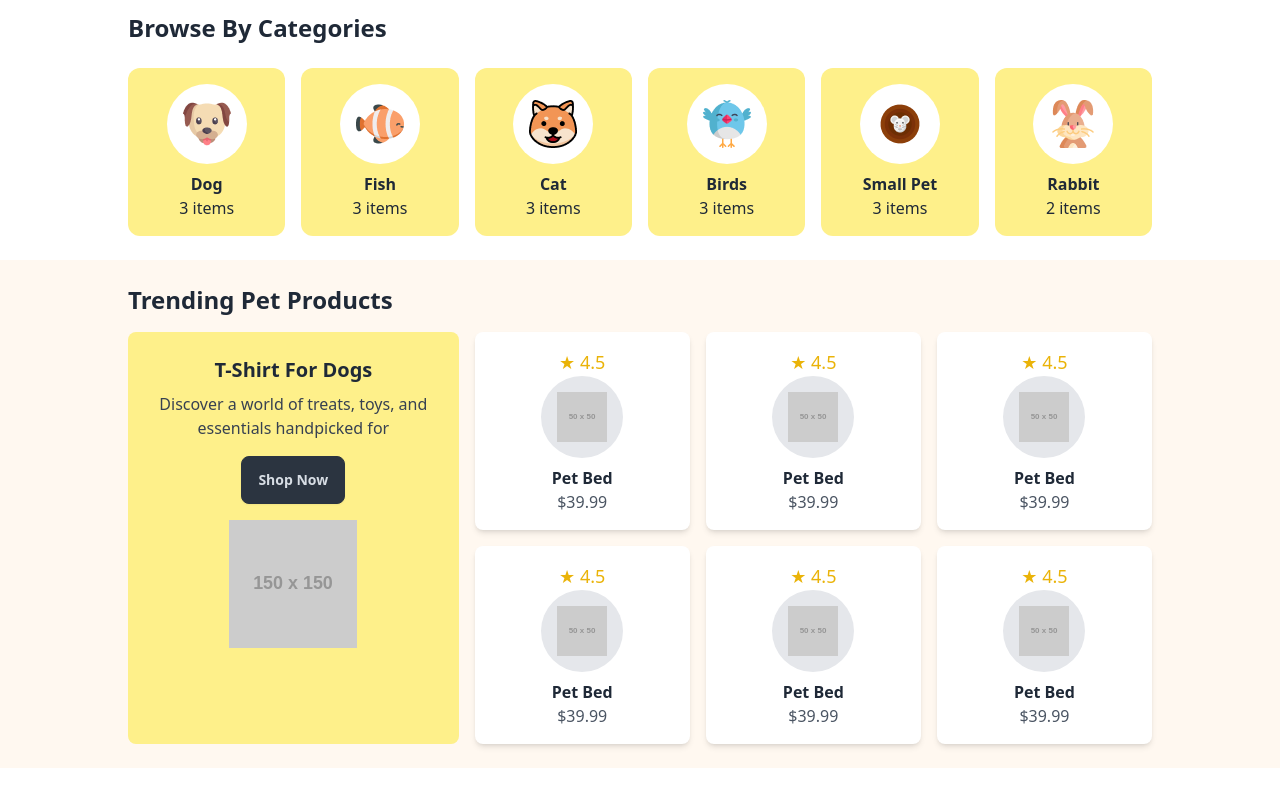
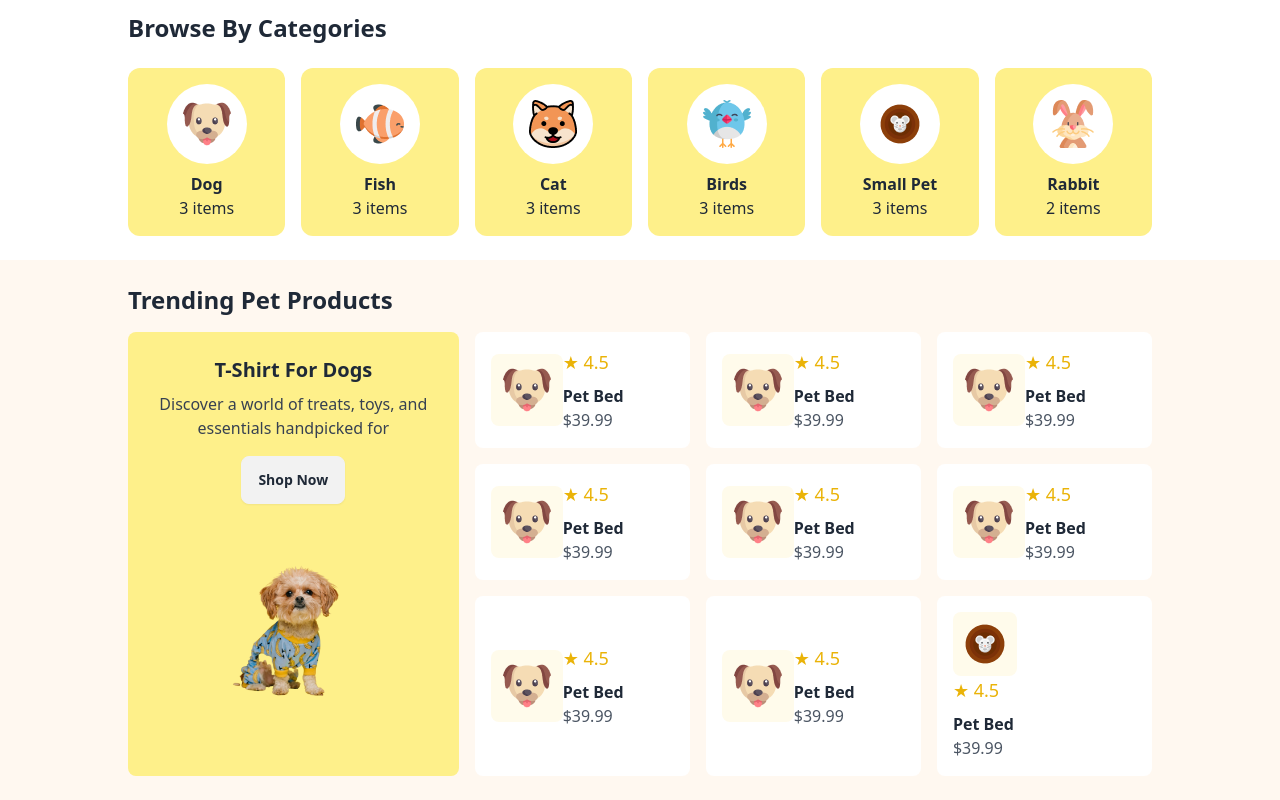
Before and after one commit to niloy200119/Assignment3, a plain HTML site: page index.html in a window 1280 px wide. Shown: the part 2316-3116 px from the top of the page. Before the commit the page ends 3084 px from the top, so only its background shows below. Drawn offline with nearby package versions, Linux system fonts and the light colour scheme; placeholder pictures from the web are drawn by us; a web font is replaced by a local one.

Commit message:
half done

```diff
--- a/index.html
+++ b/index.html
@@ -222,7 +222,6 @@
           </div>
         </div>
       </section>
-
       <section class="p-6">
         <div class="max-w-5xl mx-auto">
           <h2 class="text-2xl font-bold text-left mb-6">
@@ -303,7 +302,6 @@
           <h1 class="text-2xl font-bold mb-4">Trending Pet Products</h1>
 
           <div class="grid grid-cols-1 md:grid-cols-3 gap-4">
-            <!-- Featured Product -->
             <div
               class="bg-yellow-200 p-6 rounded-lg md:col-span-1 flex flex-col items-center text-center"
             >
@@ -311,78 +309,123 @@
               <p class="text-gray-700 mb-4">
                 Discover a world of treats, toys, and essentials handpicked for
               </p>
-              <button class="btn btn-neutral">Shop Now</button>
+              <button class="btn">Shop Now</button>
               <img
-                src="https://via.placeholder.com/150"
+                src="c1-assets/cute-pet-small.png"
                 alt="Dog T-Shirt"
                 class="mt-4 w-32"
               />
             </div>
-
-            <!-- Product Grid -->
             <div
               class="grid grid-cols-2 md:grid-cols-2 lg:grid-cols-3 gap-4 md:col-span-2"
             >
-              <!-- Repeat this block for multiple products -->
-              <div
-                class="bg-white p-4 shadow-md rounded-lg flex flex-col items-center"
-              >
+              <div class="bg-white p-4 rounded-lg flex items-center text-left">
+                <img
+                  class="bg-amber-50 p-3 rounded-lg"
+                  src="c1-assets/dog-cartoon.png"
+                  alt="Pet Bed"
+                />
+                <div>
                   <span class="text-yellow-500 text-lg">&#9733; 4.5</span>
-                <div class="bg-gray-200 rounded-full p-4">
-                  <img src="https://via.placeholder.com/50" alt="Pet Bed" />
-                </div>
                   <h3 class="font-semibold mt-2">Pet Bed</h3>
                   <p class="text-gray-600">$39.99</p>
                 </div>
-              <div
-                class="bg-white p-4 shadow-md rounded-lg flex flex-col items-center"
-              >
+              </div>
+              <div class="bg-white p-4 rounded-lg flex items-center text-left">
+                <img
+                  class="bg-amber-50 p-3 rounded-lg"
+                  src="c1-assets/dog-cartoon.png"
+                  alt="Pet Bed"
+                />
+                <div>
                   <span class="text-yellow-500 text-lg">&#9733; 4.5</span>
-                <div class="bg-gray-200 rounded-full p-4">
-                  <img src="https://via.placeholder.com/50" alt="Pet Bed" />
-                </div>
                   <h3 class="font-semibold mt-2">Pet Bed</h3>
                   <p class="text-gray-600">$39.99</p>
                 </div>
-              <div
-                class="bg-white p-4 shadow-md rounded-lg flex flex-col items-center"
-              >
+              </div>
+              <div class="bg-white p-4 rounded-lg flex items-center text-left">
+                <img
+                  class="bg-amber-50 p-3 rounded-lg"
+                  src="c1-assets/dog-cartoon.png"
+                  alt="Pet Bed"
+                />
+                <div>
                   <span class="text-yellow-500 text-lg">&#9733; 4.5</span>
-                <div class="bg-gray-200 rounded-full p-4">
-                  <img src="https://via.placeholder.com/50" alt="Pet Bed" />
-                </div>
                   <h3 class="font-semibold mt-2">Pet Bed</h3>
                   <p class="text-gray-600">$39.99</p>
                 </div>
-              <div
-                class="bg-white p-4 shadow-md rounded-lg flex flex-col items-center"
-              >
+              </div>
+              <div class="bg-white p-4 rounded-lg flex items-center text-left">
+                <img
+                  class="bg-amber-50 p-3 rounded-lg"
+                  src="c1-assets/dog-cartoon.png"
+                  alt="Pet Bed"
+                />
+                <div>
                   <span class="text-yellow-500 text-lg">&#9733; 4.5</span>
-                <div class="bg-gray-200 rounded-full p-4">
-                  <img src="https://via.placeholder.com/50" alt="Pet Bed" />
-                </div>
                   <h3 class="font-semibold mt-2">Pet Bed</h3>
                   <p class="text-gray-600">$39.99</p>
                 </div>
-              <div
-                class="bg-white p-4 shadow-md rounded-lg flex flex-col items-center"
-              >
+              </div>
+              <div class="bg-white p-4 rounded-lg flex items-center text-left">
+                <img
+                  class="bg-amber-50 p-3 rounded-lg"
+                  src="c1-assets/dog-cartoon.png"
+                  alt="Pet Bed"
+                />
+                <div>
                   <span class="text-yellow-500 text-lg">&#9733; 4.5</span>
-                <div class="bg-gray-200 rounded-full p-4">
-                  <img src="https://via.placeholder.com/50" alt="Pet Bed" />
-                </div>
                   <h3 class="font-semibold mt-2">Pet Bed</h3>
                   <p class="text-gray-600">$39.99</p>
                 </div>
-              <div
-                class="bg-white p-4 shadow-md rounded-lg flex flex-col items-center"
-              >
+              </div>
+              <div class="bg-white p-4 rounded-lg flex items-center text-left">
+                <img
+                  class="bg-amber-50 p-3 rounded-lg"
+                  src="c1-assets/dog-cartoon.png"
+                  alt="Pet Bed"
+                />
+                <div>
                   <span class="text-yellow-500 text-lg">&#9733; 4.5</span>
-                <div class="bg-gray-200 rounded-full p-4">
-                  <img src="https://via.placeholder.com/50" alt="Pet Bed" />
-                </div>
                   <h3 class="font-semibold mt-2">Pet Bed</h3>
                   <p class="text-gray-600">$39.99</p>
+                </div>
+              </div>
+              <div class="bg-white p-4 rounded-lg flex items-center text-left">
+                <img
+                  class="bg-amber-50 p-3 rounded-lg"
+                  src="c1-assets/dog-cartoon.png"
+                  alt="Pet Bed"
+                />
+                <div>
+                  <span class="text-yellow-500 text-lg">&#9733; 4.5</span>
+                  <h3 class="font-semibold mt-2">Pet Bed</h3>
+                  <p class="text-gray-600">$39.99</p>
+                </div>
+              </div>
+              <div class="bg-white p-4 rounded-lg flex items-center text-left">
+                <img
+                  class="bg-amber-50 p-3 rounded-lg"
+                  src="c1-assets/dog-cartoon.png"
+                  alt="Pet Bed"
+                />
+                <div>
+                  <span class="text-yellow-500 text-lg">&#9733; 4.5</span>
+                  <h3 class="font-semibold mt-2">Pet Bed</h3>
+                  <p class="text-gray-600">$39.99</p>
+                </div>
+              </div>
+              <div class="bg-white p-4 rounded-lg  items-center text-left ">
+                <img
+                  class="bg-amber-50 p-3 rounded-lg"
+                  src="c1-assets/mouse-cartoon.png"
+                  alt="Pet Bed"
+                />
+                <div>
+                  <span class="text-yellow-500 text-lg">&#9733; 4.5</span>
+                  <h3 class="font-semibold mt-2">Pet Bed</h3>
+                  <p class="text-gray-600">$39.99</p>
+                </div>
               </div>
             </div>
           </div>
```
Lines whose indentation alone changed are shown as unchanged.
